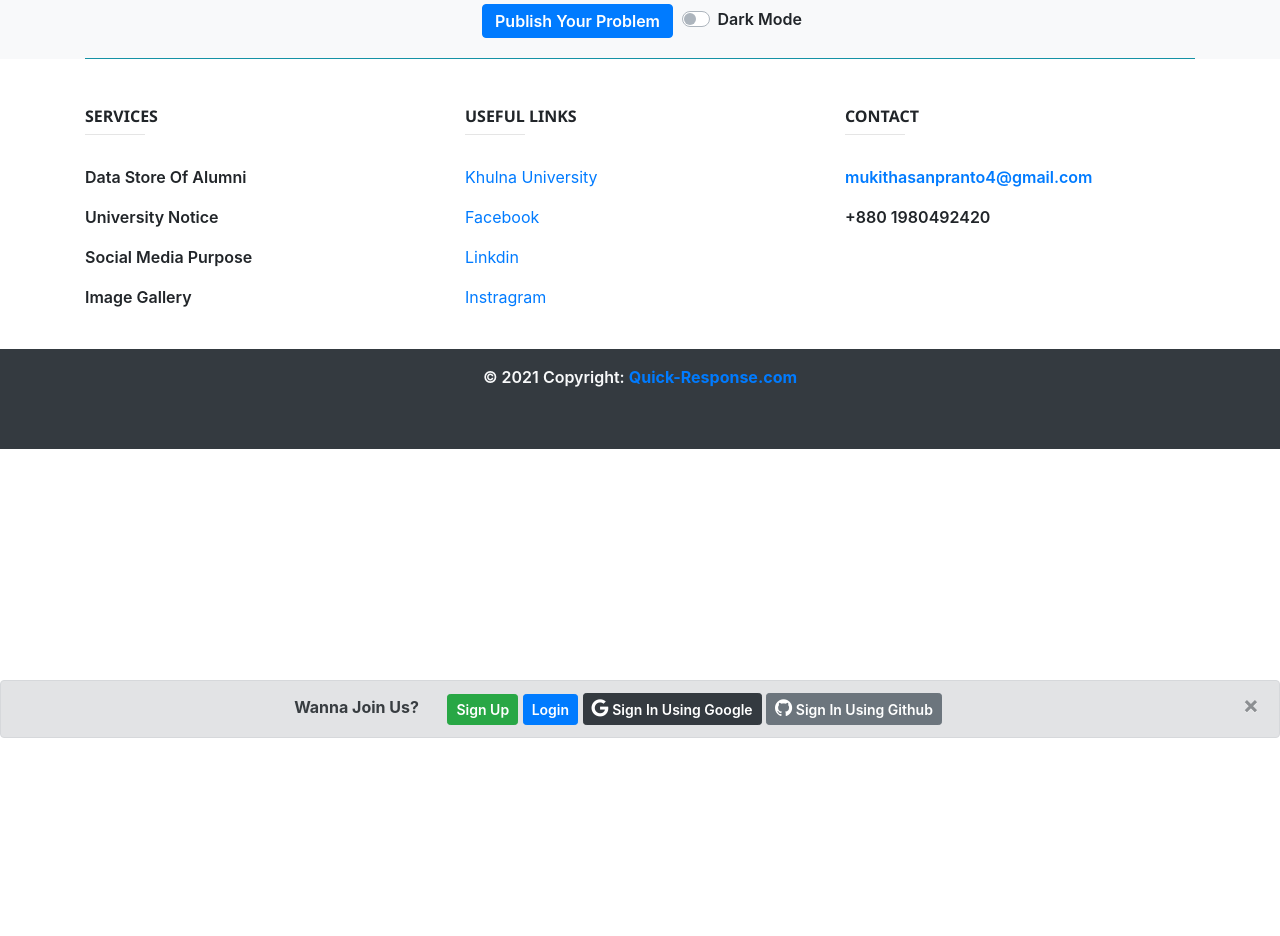
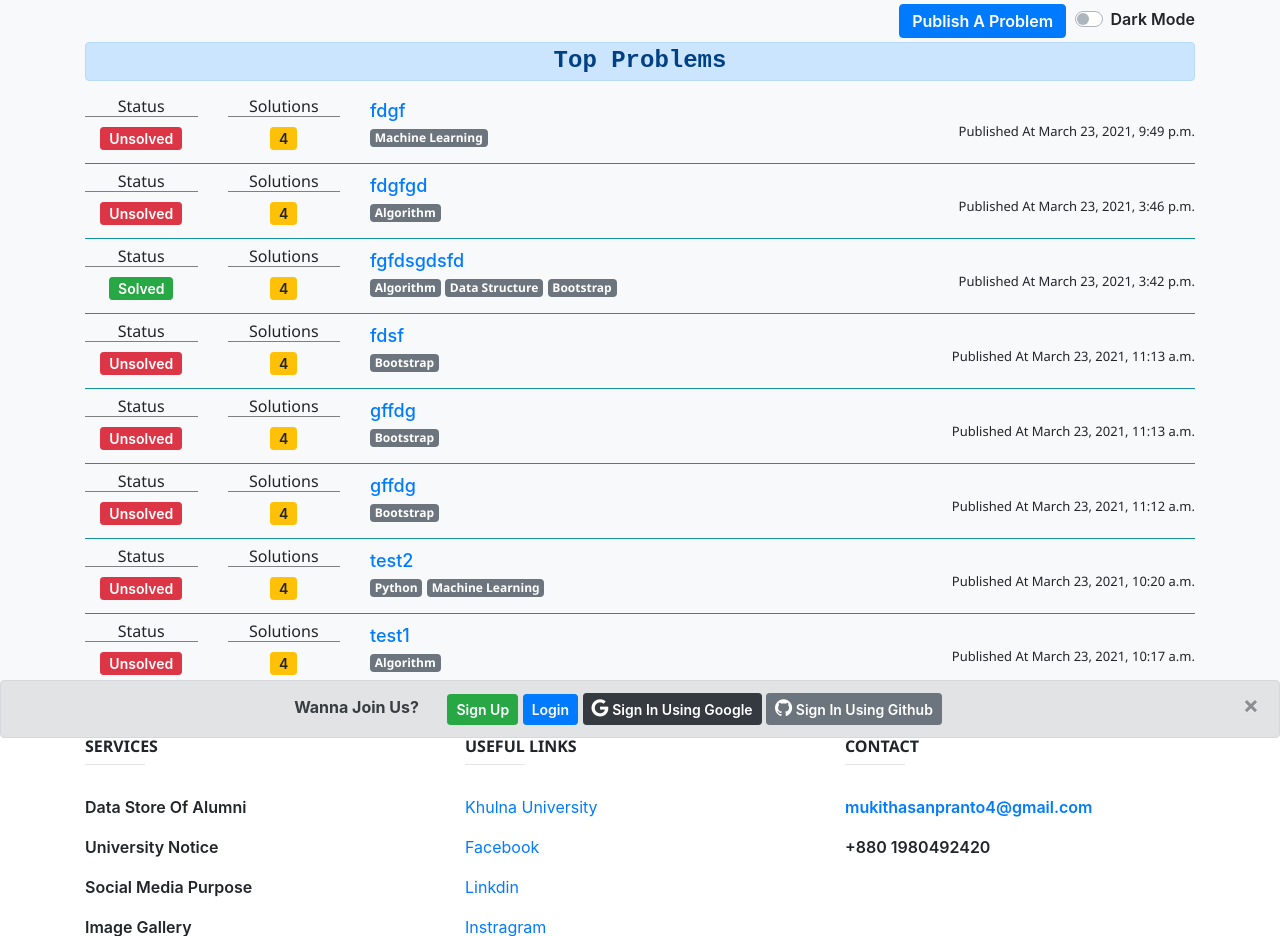
Before and after one commit to mukit24/Quick-Response, a Django app: page /problems/ in a window 1280 px wide. Shown: the part 62-998 px from the top of the page. Before the commit the page ends 800 px from the top, so only its background shows below. Run offline with Django 3.2, Linux system fonts and the light colour scheme; data comes from the database, SQL or seed files in the repository; both versions use the stored data as it was after the commit; some libraries are stand-ins or nearby versions.

Commit message:
'create_problem_and_display_problems'

```diff
--- a/problems/models.py
+++ b/problems/models.py
@@ -1,6 +1,8 @@
 from django.db import models
 from django.conf import settings
 from ckeditor_uploader.fields import RichTextUploadingField
+from datetime import datetime, timedelta
+
 # Create your models here.
 class Tag(models.Model):
     name = models.CharField(max_length=20)
@@ -12,9 +14,10 @@ class Problem(models.Model):
     author = models.ForeignKey(settings.AUTH_USER_MODEL,on_delete=models.CASCADE)
     title = models.CharField(max_length=60)
     body = RichTextUploadingField()
-    created_on = models.DateTimeField(auto_now_add=True)
-    last_modified = models.DateTimeField(auto_now=True)
+    created_on = models.DateTimeField(default=datetime.now)
+    last_modified = models.DateTimeField(default=datetime.now)
     tag = models.ManyToManyField('Tag', related_name='problems')
+    is_solved = models.BooleanField(default=False)
 
     def __str__(self):
-        return self.author
+        return self.title
--- a/problems/urls.py
+++ b/problems/urls.py
@@ -1,5 +1,6 @@
 from django.urls import path,include
-from .views import prob_home
+from .views import prob_home,create_problem
 urlpatterns = [
-    path('',prob_home,name='prob_home')
+    path('',prob_home,name='prob_home'),
+    path('create/',create_problem,name='create_problem'),
 ]
--- a/problems/views.py
+++ b/problems/views.py
@@ -1,9 +1,25 @@
-from django.shortcuts import render
+from django.shortcuts import render,redirect
 from .forms import PostForm
+from django.http import JsonResponse
+from .models import Problem
 # Create your views here.
 def prob_home(request):
     post_form = PostForm()
+    problems = Problem.objects.all().order_by('-created_on')
     context = {
         'post_form':post_form,
+        'problems':problems,
     }
     return render(request,"problems/index.html",context)
+
+def create_problem(request):
+    if request.method == "POST":
+        post_form = PostForm(request.POST)
+        if post_form.is_valid():
+            new_post = post_form.save(commit=False)
+            new_post.author = request.user
+            new_post.save()
+            post_form.save_m2m()
+            return redirect('prob_home')
+        else:
+            return redirect('prob_home')
--- a/templates/problems/index.html
+++ b/templates/problems/index.html
@@ -4,27 +4,74 @@
 <div class="bg-light" id="post_section">
     <div class="container">
         <div id="create_post">
-            <div class="text-center">
-                <button class="btn btn-primary py-1 m-1" id="publish_problem_btn">Publish Your Problem</button>
-                <div class="custom-control custom-switch d-inline-block" >
-                    <input type="checkbox" class="custom-control-input" id="dark_mode">
-                    <label class="custom-control-label" for="dark_mode" style="font-weight: 600;">Dark Mode</label>
+            <div class="text-right">
+                <button class="btn btn-primary py-1 m-1" id="publish_problem_btn">
+                    Publish A Problem
+                </button>
+                <div class="custom-control custom-switch d-inline-block">
+                    <input type="checkbox" class="custom-control-input" id="dark_mode" />
+                    <label class="custom-control-label" for="dark_mode" style="font-weight: 600">Dark Mode</label>
                 </div>
             </div>
             <div class="row justify-content-center">
                 <div class="col-lg-9">
-                    <form action="" method="POST" class="p-2" id="post_form" style="font-weight: 400;">
+                    <form action="{% url 'create_problem' %}" method="POST" class="p-2" id="post_form"
+                        style="font-weight: 400">
                         {% csrf_token %}
                         {{post_form.media}}
                         {{post_form}}
-                        <input type="submit" value="Publish" class="btn btn-success btn-sm mt-1">
+                        <input type="submit" value="Publish" class="btn btn-success btn-sm mt-1" />
                     </form>
                 </div>
             </div>
-            <hr class="bg-info">
         </div>
         <div id="post_list">
-
+            <h4 class="text-center alert alert-primary font-weight-bold py-1">
+                Top Problems
+            </h4>
+            {% for problem in problems %}
+            <div class="row">
+                <div class="col-lg-3">
+                    <div class="row text-center">
+                        <div class="col-6">
+                            <h6 style="border-bottom: 1px solid grey">Status</h6>
+                            {% if problem.is_solved %}
+                            <button class="btn btn-success btn-sm py-0">Solved</button>
+                            {% else %}
+                            <button class="btn btn-danger btn-sm py-0">Unsolved</button>
+                            {% endif %}
+                        </div>
+                        <div class="col-6">
+                            <h6 style="border-bottom: 1px solid grey">Solutions</h6>
+                            <button class="btn btn-warning btn-sm py-0">4</button>
+                        </div>
+                    </div>
+                </div>
+                <div class="col-lg-9">
+                    <a href="" style="
+              text-decoration: none;
+              font-weight: 500;
+              font-size: large;
+              display: block;
+            ">{{problem.title}}</a>
+                    <div class="row">
+                        <div class="col-7 text-left">
+                            {% for tag in problem.tag.all %}
+                            <h6 class="d-inline-block">
+                                <span class="badge badge-secondary">{{tag.name}}</span>
+                            </h6>
+                            {% endfor %}
+                        </div>
+                        <div class="col-5 text-right">
+                            <h6 style="font-size: small">
+                                Published At {{problem.created_on}}
+                            </h6>
+                        </div>
+                    </div>
+                </div>
+            </div>
+            <hr class="bg-info my-2" />
+            {% endfor %}
         </div>
     </div>
 </div>
```
Also changed, not shown: templates/ajax.html (+13 -0 lines), db.sqlite3, media/uploads/2021/03/23/screenshot-101.png (added), problems/migrations/0002_auto_20210323_2146.py (added), problems/migrations/0003_auto_20210323_2149.py (added), problems/migrations/0004_problem_is_solved.py (added).
